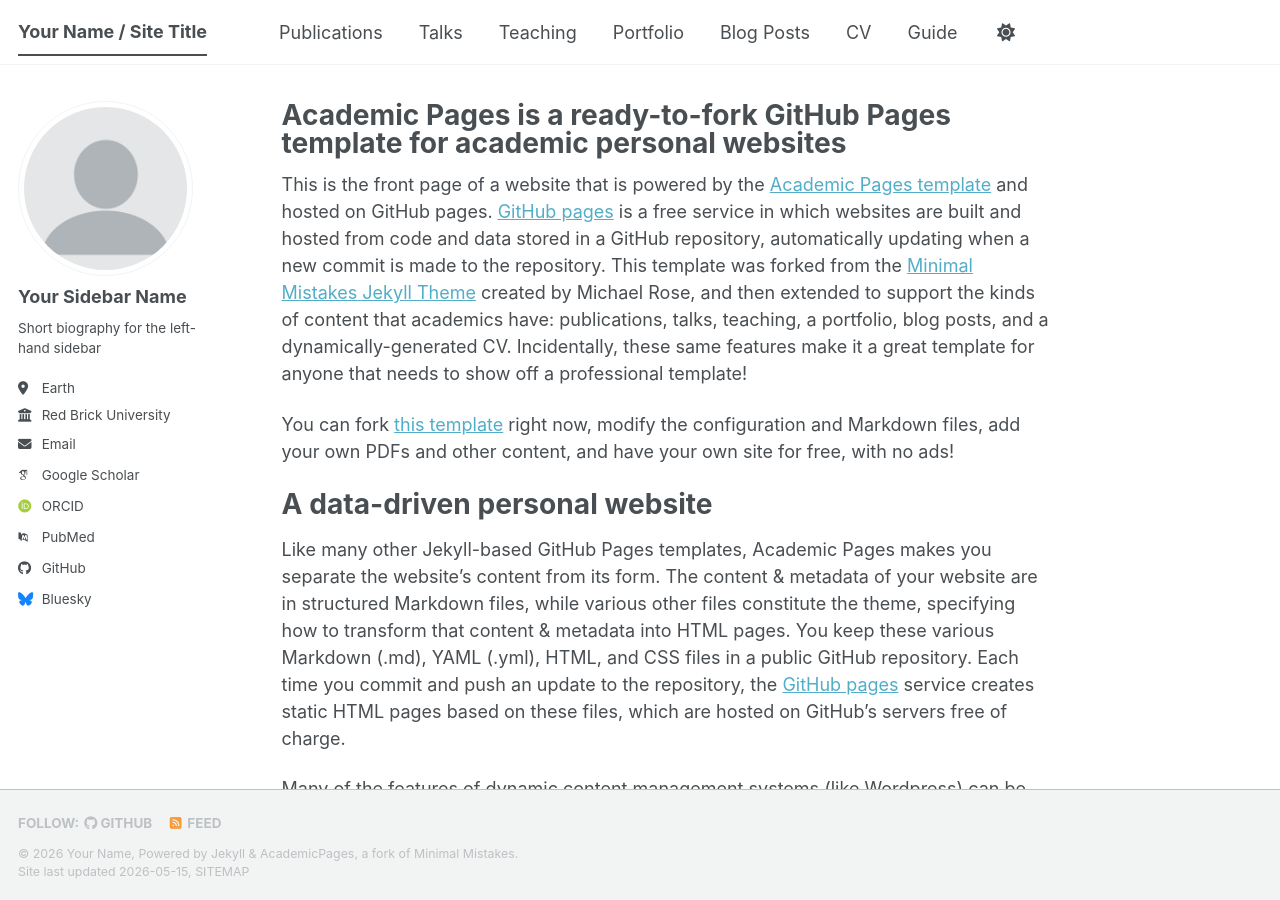
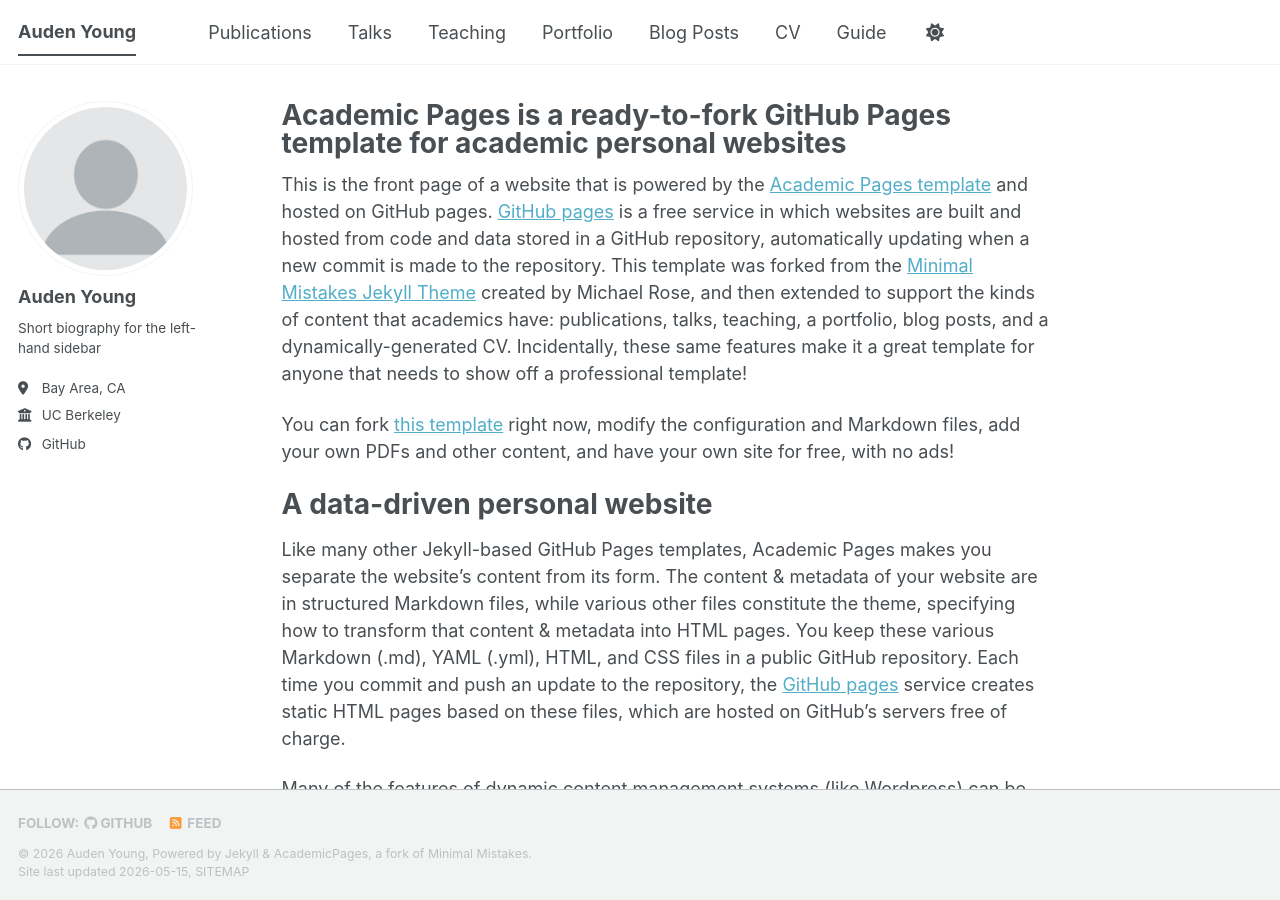
Before and after one commit to physicsnerd/physicsnerd.github.io, a Jekyll site: the page built from _pages/about.md, in a window 1280 px wide and 900 px high. Built offline with Jekyll 4.4.1, drawn with Linux system fonts in a browser that asks for light colours; some web fonts are replaced; a script bundle is joined from its source files by our own code; library files that are not in the unit come from our copies.

Commit message:
Update _config.yml starting with names

```diff
--- a/_config.yml
+++ b/_config.yml
@@ -9,14 +9,14 @@
 # Basic Site Settings
 locale                   : "en-US"
 site_theme               : "default" # The available themes options are "default", "air", "sunrise", "mint", "dirt" and "contrast"
-title                    : "Your Name / Site Title"
+title                    : "Auden Young"
 title_separator          : "-"
-name                     : &name "Your Name"
-description              : &description "Your Name's academic portfolio"   # Update this with a general description of your site, this is the default if not overridden by a page
-url                      : https://academicpages.github.io # The base hostname & protocol for your site e.g. "https://[your GitHub username].github.io",
+name                     : &name "Auden Young"
+description              : &description "Auden Young's academic portfolio"   # Update this with a general description of your site, this is the default if not overridden by a page
+url                      : https://physicsnerd.github.io # The base hostname & protocol for your site e.g. "https://[your GitHub username].github.io",
                                                            # or if you already have some other page hosted on Github then use "https://[your GitHub username].github.io/[Your Repo Name]"
 baseurl                  : "" # the subpath of your site, e.g. "/blog"
-repository               : "academicpages/academicpages.github.io"
+repository               : "physicsnerd/physicsnerd.github.io"
 
 # Site Author - The following control what appear as part of the author content on the side bar.
 #               If a field is blank the icon and link will not appear, otherwise it will be shown.
@@ -24,24 +24,24 @@
 author:
   # Biographic information
   avatar           : "profile.png"
-  name             : "Your Sidebar Name"
+  name             : "Auden Young"
   pronouns         : # example: "she/her"
   bio              : "Short biography for the left-hand sidebar"
-  location         : "Earth"
-  employer         : "Red Brick University"
+  location         : "Bay Area, CA"
+  employer         : "UC Berkeley"
   uri              : # URL
-  email            : "none@example.org"
+  email            : #"none@example.org"
 
   # Academic websites
   academia         : # URL
   arxiv            : # URL - Update with the correct link to your profile
-  googlescholar    : "https://scholar.google.com/citations?user=PS_CX0AAAAAJ"
+  googlescholar    : #"https://scholar.google.com/citations?user=PS_CX0AAAAAJ"
   inspire-hep      : # URL
   impactstory      : # URL
-  orcid            : "https://orcid.org/yourorcidurl"
+  orcid            : #"https://orcid.org/yourorcidurl"
   semantic         : # URL
   ssrn             : # URL
-  pubmed           : "https://www.ncbi.nlm.nih.gov/pubmed/?term=john+snow"
+  pubmed           : #"https://www.ncbi.nlm.nih.gov/pubmed/?term=john+snow"
   researchgate     : # URL
   scopus           : # URL
   zotero           : # URL
@@ -51,13 +51,13 @@
   bitbucket        : # Username - Update with your username on the site
   codepen          : # Username
   dribbble         : # Username
-  github           : "academicpages"
+  github           : "physicsnerd"
   kaggle           : # Username
   stackoverflow    : # User number or user number and name (i.e., use "1" or "1/jeff-atwood")
 
   # Social media
   artstation       : # Username
-  bluesky          : "bsky.app" # Replace this with you Bluesky username
+  bluesky          : #"bsky.app" # Replace this with you Bluesky username
   facebook         : # Username
   flickr           : # Username
   foursquare       : # Username
```
